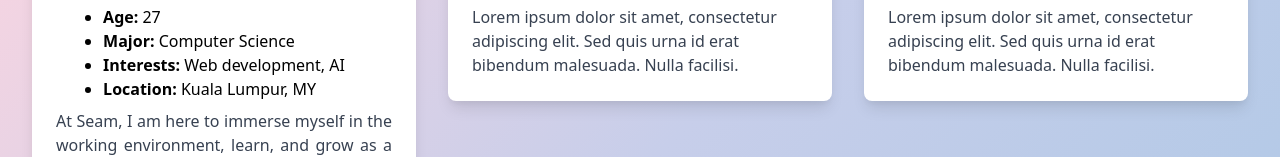
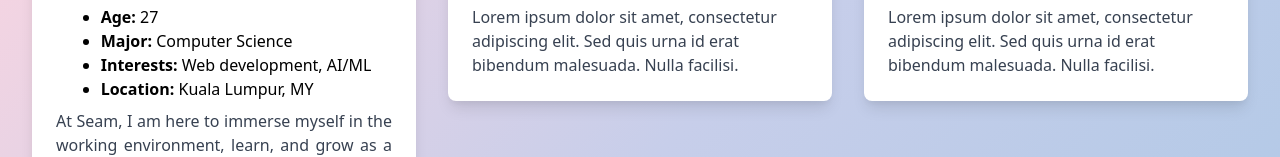
Before and after one commit to adam-niltoone/intern-page, a plain HTML site: page index.html in a window 1280 px wide. Shown: the part 227-384 px from the top of the page. Drawn offline with nearby package versions, Linux system fonts and the light colour scheme.

Commit message:
Interest

```diff
--- a/index.html
+++ b/index.html
@@ -34,10 +34,10 @@
                     <!-- Emoji before the intern's name -->
                     <span class="text-2xl">🧑🏻‍🎓</span>
                     <h2 class="text-xl font-semibold mb-2">Wan Adam</h2>
-                    <ul class="list-disc pl-0 mb-2">
+                    <ul class="list-disc pl-6 mb-2">
                         <li><strong>Age:</strong> 27</li>
                         <li><strong>Major:</strong> Computer Science</li>
-                        <li><strong>Interests:</strong> Web development, AI</li>
+                        <li><strong>Interests:</strong> Web development, AI/ML</li>
                         <li><strong>Location:</strong> Kuala Lumpur, MY</li>
                     </ul>
                     <p class="text-justify text-gray-700">At Seam, I am here to immerse myself in the working environment, learn, and grow as a software developer. I'm passionate about web development and AI, and I'm excited to contribute to innovative projects during my internship.</p>
```
